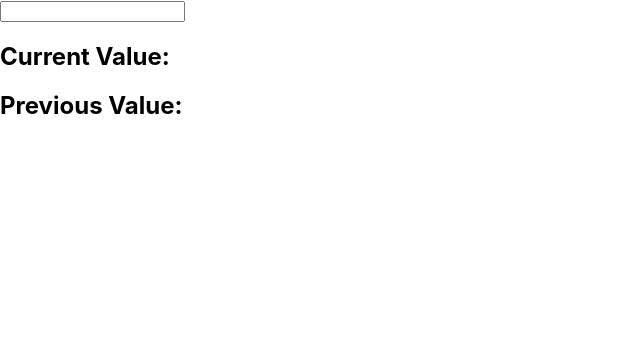
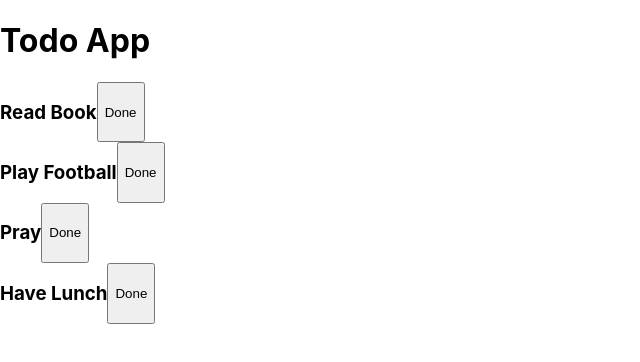
Before and after one commit to iqranaz240/New-React-App, a React (Create React App) app: page / in a window 1280 px wide. Shown: the top 362 px of the page, without its empty margins (0-640 px from the left). Built offline with nearby package versions, Linux system fonts and the light colour scheme.

Commit message:
useReducer

```diff
--- a/src/App.js
+++ b/src/App.js
@@ -1,23 +1,12 @@
 import { useState, useEffect, useRef } from "react";
 import "./App.css";
+import Todo from "./components/Todo";
 
 function App() {
-  const [inputValue, setInputValue] = useState("");
-  const previousInputValue = useRef("");
-
-  useEffect(() => {
-    previousInputValue.current = inputValue;
-  }, [inputValue]);
 
   return (
     <>
-      <input
-        type="text"
-        value={inputValue}
-        onChange={(e) => setInputValue(e.target.value)}
-      />
-      <h2>Current Value: {inputValue}</h2>
-      <h2>Previous Value: {previousInputValue.current}</h2>
+      <Todo/>
     </>
   );
 }
--- /dev/null
+++ b/src/components/Todo.js
@@ -0,0 +1,70 @@
+import React, { useReducer } from 'react'
+
+const todoList = [
+    {
+        id: 1,
+        title: "Read Book",
+        complete: false,
+      },
+      {
+        id: 2,
+        title: "Play Football",
+        complete: false,
+      },
+      {
+        id: 3,
+        title: "Pray",
+        complete: false,
+      },
+      {
+        id: 4,
+        title: "Have Lunch",
+        complete: false,
+      }];
+
+function reducer(state, action) {
+    switch(action.type) {
+        case "Complete":
+            console.log('Task Done...', action.id)
+            return state.map(todo => {
+                if (todo.id === action.id) {
+                    return {...todo, complete: !todo.complete}
+                }
+                else {
+                    return todo
+                }
+            })
+        default:
+            console.log('Default action...')
+            return state
+    }
+}
+
+function Todo() {
+
+    const [todos, dispatch] = useReducer(reducer, todoList)
+    console.log(todos)
+
+    const handleChange = (todo) => {
+        dispatch({type: "Complete", id: todo.id})
+    }
+  return (
+    <>
+        <h1>Todo App</h1>
+        {
+            todos.map(todo => (
+                <div key={todo.id}>
+                    <span style={{display: 'flex'}}>
+                        <h3>{todo.title}</h3>
+                    {/* { !todo.complete &&  */}
+                        <button onClick={() => handleChange(todo)}>Done</button>
+        {/* } */}
+                    </span>
+                </div>
+            ))
+        }
+    </>
+  )
+}
+
+export default Todo
```
